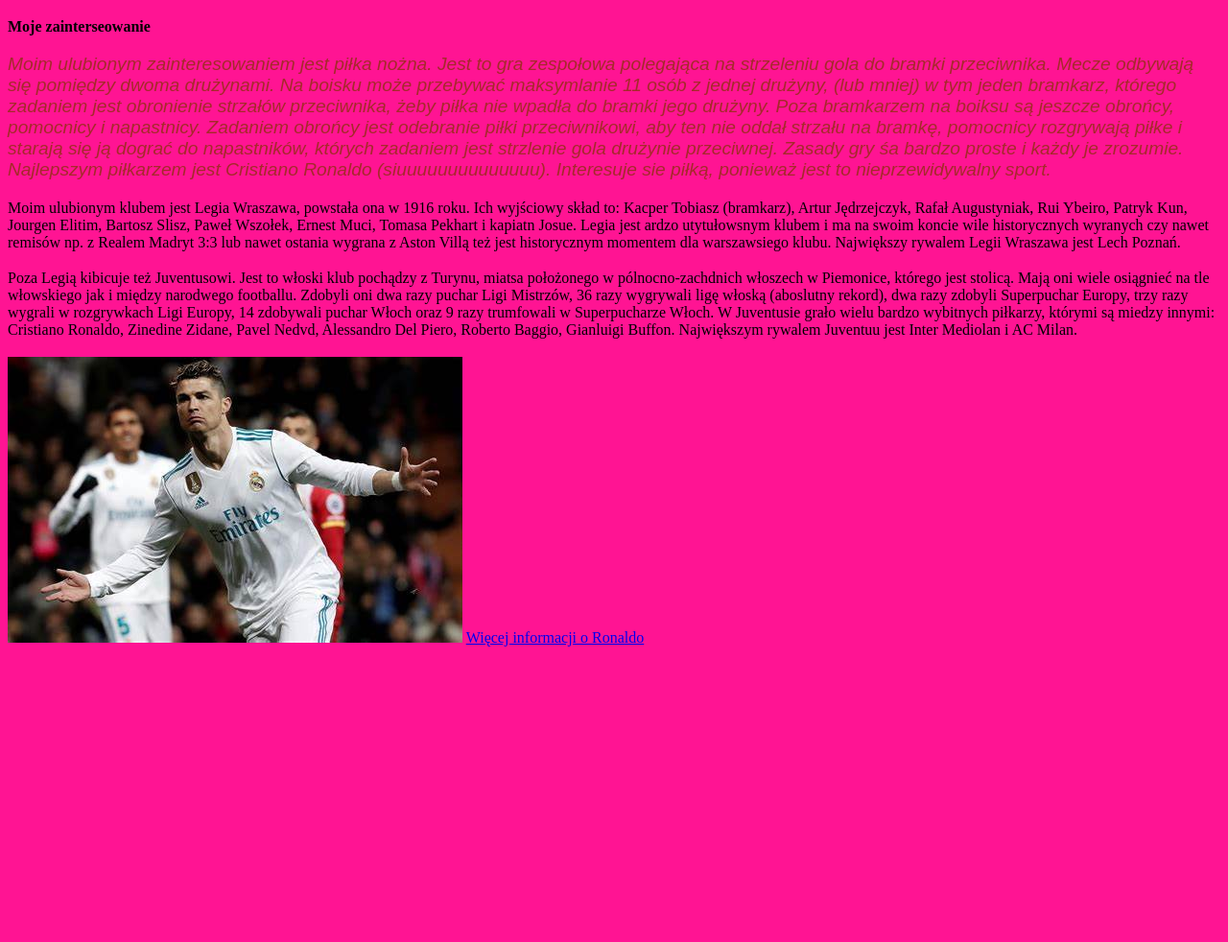
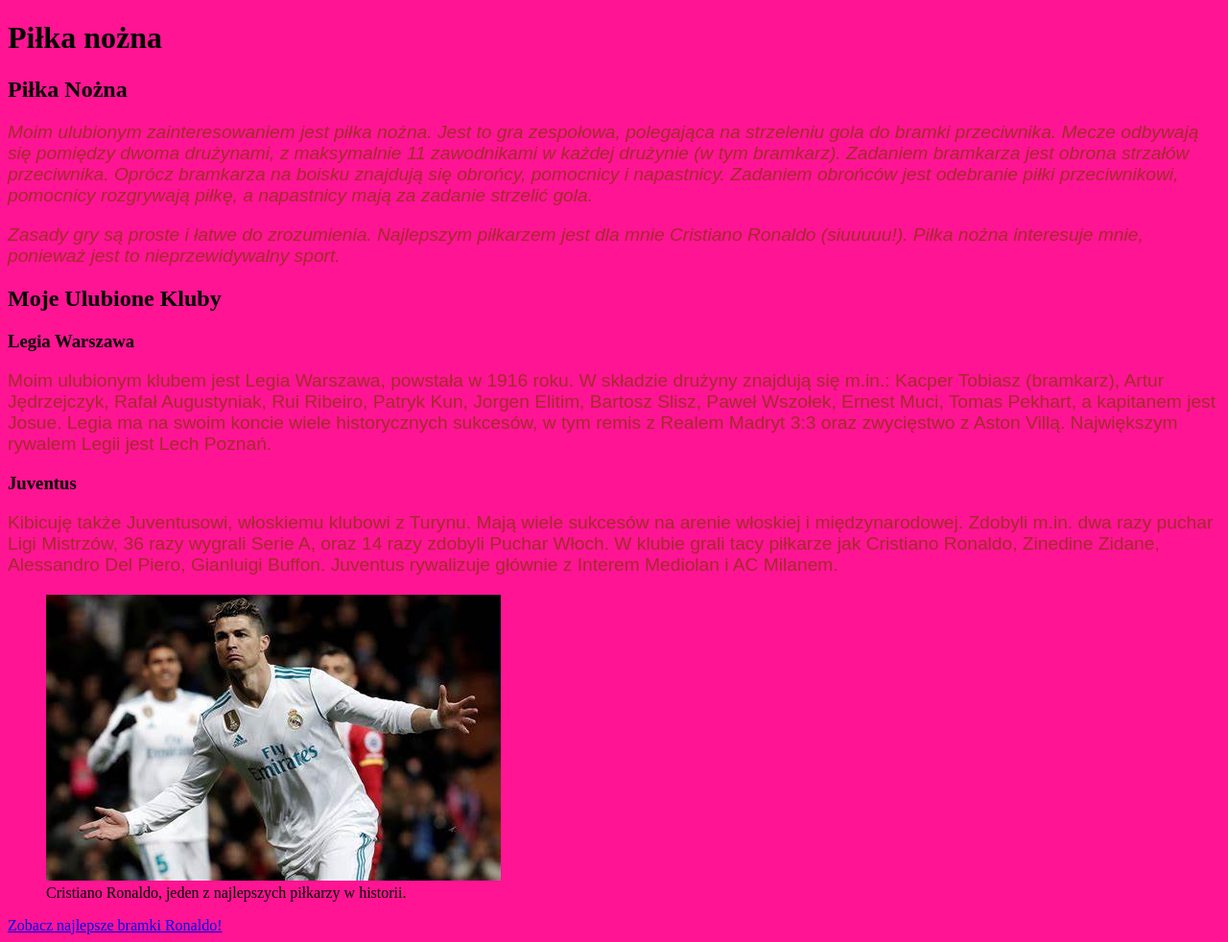
Before and after one commit to Grzegorzszef/Grzegorzszef.github.io, a plain HTML site: page index.html in a window 1280 px wide. Shown: the whole page at 96% size. Before the commit the page ends 800 px from the top, so only its background shows below. Drawn offline with Linux system fonts and the light colour scheme.

Commit message:
Update index.html

```diff
--- a/index.html
+++ b/index.html
@@ -1,20 +1,42 @@
 <!DOCTYPE html>
-<html lang="en">
+<html lang="pl">
 <head>
-    <link rel="stylesheet" href="style.css">
     <meta charset="UTF-8">
     <meta name="viewport" content="width=device-width, initial-scale=1.0">
-    <title>Document</title>
+    <title>Moje Zainteresowanie - Piłka Nożna</title>
+    <link rel="stylesheet" href="style.css">
 </head>
 <body>
-    <p></p><b>Moje zainterseowanie</b></p>
+    <div class="container">
+        <header>
+            <h1>Piłka nożna</h1>
+        </header>
 
-    <p><i>Moim ulubionym zainteresowaniem jest piłka nożna. Jest to gra zespołowa polegająca na strzeleniu gola do bramki przeciwnika. Mecze odbywają się pomiędzy dwoma drużynami. Na boisku może przebywać maksymlanie 11 osób z jednej drużyny, (lub mniej) w tym jeden bramkarz, którego zadaniem jest obronienie strzałów przeciwnika, żeby piłka nie wpadła do bramki jego drużyny. Poza bramkarzem na boiksu są jeszcze obrońcy, pomocnicy i napastnicy. Zadaniem obrońcy jest odebranie piłki przeciwnikowi, aby ten nie oddał strzału na bramkę, pomocnicy rozgrywają piłke i starają się ją dograć do napastników, których zadaniem jest strzlenie gola drużynie przeciwnej. Zasady gry śa bardzo proste i każdy je zrozumie. Najlepszym piłkarzem jest Cristiano Ronaldo (siuuuuuuuuuuuuuu). Interesuje sie piłką, ponieważ jest to nieprzewidywalny sport.</i> </p>
+        <section class="interest">
+            <h2>Piłka Nożna</h2>
+            <p><i>Moim ulubionym zainteresowaniem jest piłka nożna. Jest to gra zespołowa, polegająca na strzeleniu gola do bramki przeciwnika. Mecze odbywają się pomiędzy dwoma drużynami, z maksymalnie 11 zawodnikami w każdej drużynie (w tym bramkarz). Zadaniem bramkarza jest obrona strzałów przeciwnika. Oprócz bramkarza na boisku znajdują się obrońcy, pomocnicy i napastnicy. Zadaniem obrońców jest odebranie piłki przeciwnikowi, pomocnicy rozgrywają piłkę, a napastnicy mają za zadanie strzelić gola.</i></p>
 
-    <P></P>Moim ulubionym klubem jest Legia Wraszawa, powstała ona w 1916 roku. Ich wyjściowy skład to: Kacper Tobiasz (bramkarz), Artur Jędrzejczyk, Rafał Augustyniak, Rui Ybeiro, Patryk Kun, Jourgen Elitim, Bartosz Slisz, Paweł Wszołek, Ernest Muci, Tomasa Pekhart i kapiatn Josue. Legia jest ardzo utytułowsnym klubem i ma na swoim koncie wile historycznych wyranych czy nawet remisów np. z Realem Madryt 3:3 lub nawet ostania wygrana z Aston Villą też jest historycznym momentem dla warszawsiego klubu. Największy  rywalem Legii Wraszawa jest Lech Poznań.</p>
+            <p><i>Zasady gry są proste i łatwe do zrozumienia. Najlepszym piłkarzem jest dla mnie Cristiano Ronaldo (siuuuuu!). Piłka nożna interesuje mnie, ponieważ jest to nieprzewidywalny sport.</i></p>
+        </section>
 
-    <p></p>Poza Legią kibicuje też Juventusowi. Jest to włoski klub pochądzy z Turynu, miatsa położonego w pólnocno-zachdnich włoszech w Piemonice, którego jest stolicą. Mają oni wiele osiągnieć na tle włowskiego jak i między narodwego footballu. Zdobyli oni dwa razy puchar Ligi Mistrzów, 36 razy wygrywali ligę włoską (aboslutny rekord), dwa razy zdobyli Superpuchar Europy, trzy razy wygrali w rozgrywkach Ligi Europy, 14 zdobywali puchar Włoch oraz 9 razy trumfowali w Superpucharze Włoch. W Juventusie grało wielu bardzo wybitnych piłkarzy, którymi są miedzy innymi: Cristiano Ronaldo, Zinedine Zidane, Pavel Nedvd, Alessandro Del Piero, Roberto Baggio, Gianluigi Buffon.  Największym rywalem Juventuu jest Inter Mediolan i AC Milan.</p>
-<img src="Ronaldo.jfif">
-<a href="https://pl.wikipedia.org/wiki/Cristiano_Ronaldo"> Więcej informacji o Ronaldo </a>
+        <section class="clubs">
+            <h2>Moje Ulubione Kluby</h2>
+
+            <h3>Legia Warszawa</h3>
+            <p>Moim ulubionym klubem jest Legia Warszawa, powstała w 1916 roku. W składzie drużyny znajdują się m.in.: Kacper Tobiasz (bramkarz), Artur Jędrzejczyk, Rafał Augustyniak, Rui Ribeiro, Patryk Kun, Jorgen Elitim, Bartosz Slisz, Paweł Wszołek, Ernest Muci, Tomas Pekhart, a kapitanem jest Josue. Legia ma na swoim koncie wiele historycznych sukcesów, w tym remis z Realem Madryt 3:3 oraz zwycięstwo z Aston Villą. Największym rywalem Legii jest Lech Poznań.</p>
+
+            <h3>Juventus</h3>
+            <p>Kibicuję także Juventusowi, włoskiemu klubowi z Turynu. Mają wiele sukcesów na arenie włoskiej i międzynarodowej. Zdobyli m.in. dwa razy puchar Ligi Mistrzów, 36 razy wygrali Serie A, oraz 14 razy zdobyli Puchar Włoch. W klubie grali tacy piłkarze jak Cristiano Ronaldo, Zinedine Zidane, Alessandro Del Piero, Gianluigi Buffon. Juventus rywalizuje głównie z Interem Mediolan i AC Milanem.</p>
+        </section>
+
+        <figure class="image-section">
+            <img src="Ronaldo.jfif" alt="Cristiano Ronaldo" class="player-image">
+            <figcaption>Cristiano Ronaldo, jeden z najlepszych piłkarzy w historii.</figcaption>
+        </figure>
+
+        <footer>
+            <a href="https://www.youtube.com/watch?v=A7TlI4ITqC8" target="_blank">Zobacz najlepsze bramki Ronaldo!</a>
+        </footer>
+    </div>
 </body>
 </html>
```
